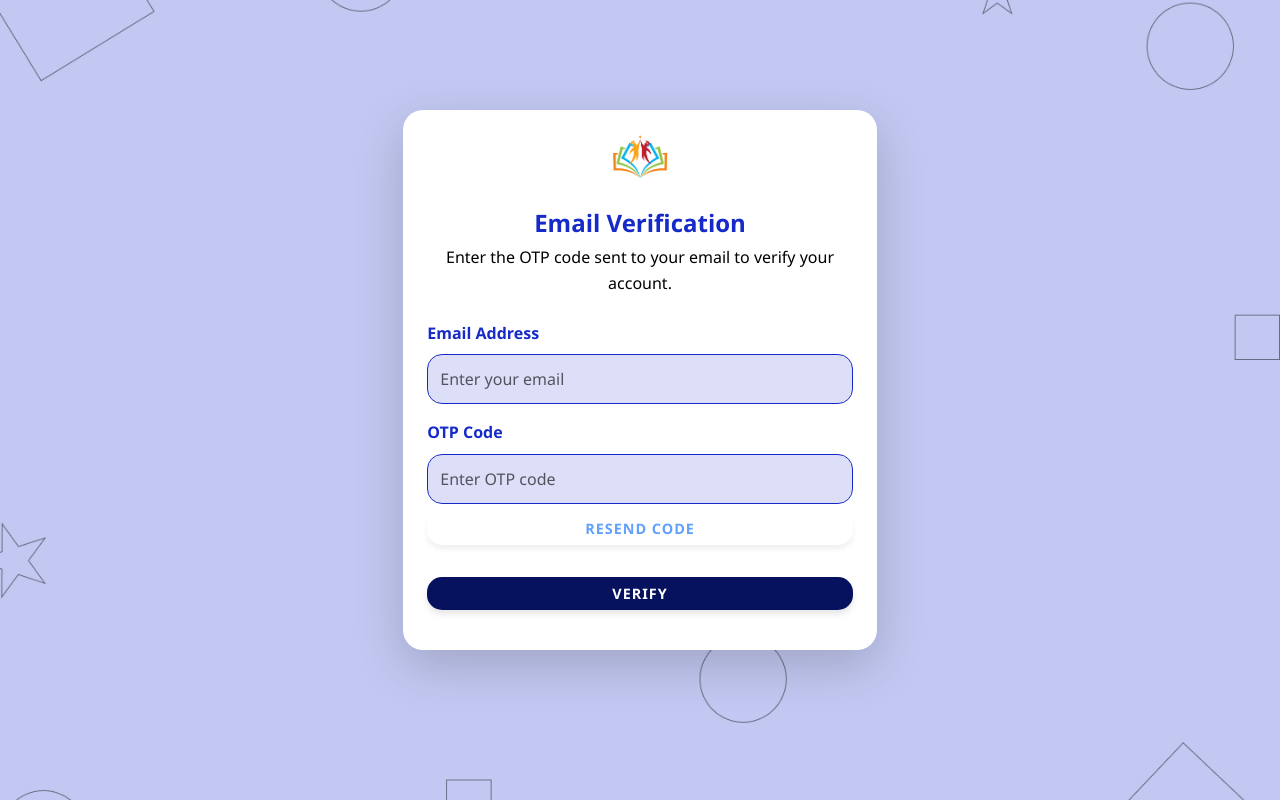
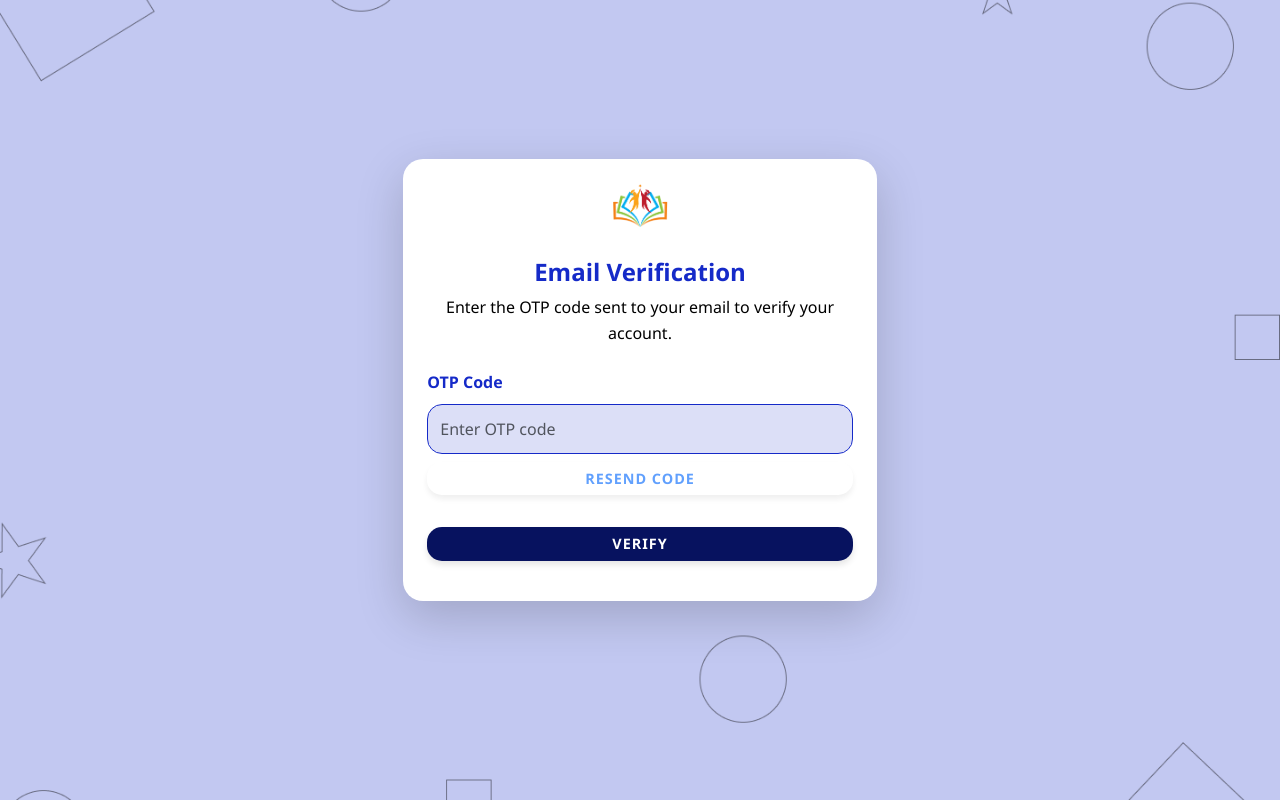
Before and after one commit to Gillgs/AR-Quest, a React (Vite) app: page /verify in a window 1280 px wide. Built offline with nearby package versions, Linux system fonts and the light colour scheme; no server answers.

Commit message:
Remove email input from VerificationPage
Removed email input field as email is now expected from the previous step. Updated form to reflect this change.

```diff
--- a/src/pages/VerificationPage.jsx
+++ b/src/pages/VerificationPage.jsx
@@ -198,24 +198,9 @@ const VerificationPage = () => {
               )}
 
               <Form onSubmit={handleSubmit}>
-                <Form.Group className="mb-3">
-                  <Form.Label style={{ fontWeight: "600", color: "#152AC8" }}>
-                    Email Address
-                  </Form.Label>
-                  <Form.Control
-                    type="email"
-                    placeholder="Enter your email"
-                    value={email}
-                    onChange={(e) => setEmail(e.target.value)}
-                    required
-                    style={{
-                      padding: "12px",
-                      borderRadius: "15px",
-                      border: "1px solid #152AC8",
-                      backgroundColor: "rgba(21, 42, 200, 0.15)"
-                    }}
-                  />
-                </Form.Group>
+                  {/* Email input removed: email is expected to be provided from the previous step (Forgot Password)
+                      If email is not present in navigation state, resend/verify will remain disabled and the user
+                      should re-initiate the Forgot Password flow. */}
                 <Form.Group className="mb-3">
                   <Form.Label style={{ fontWeight: "600", color: "#152AC8" }}>
                     OTP Code
```
